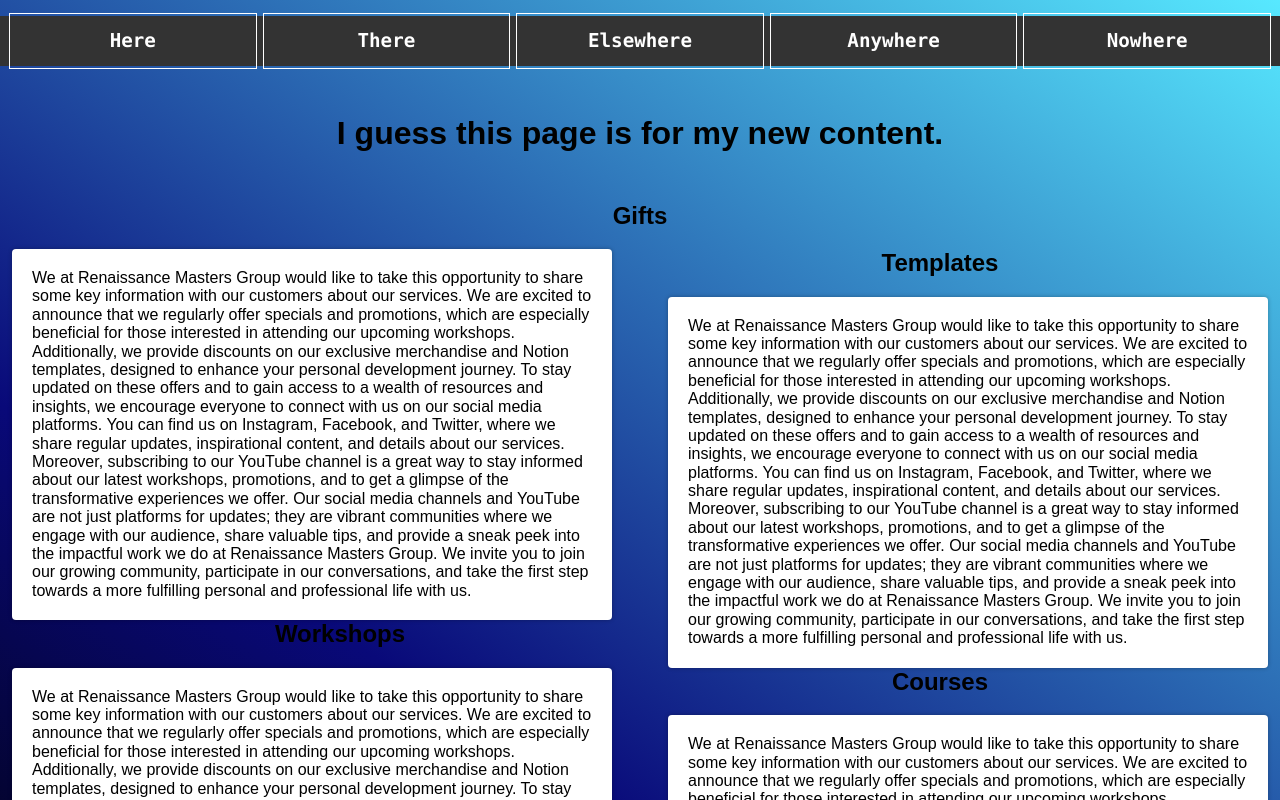
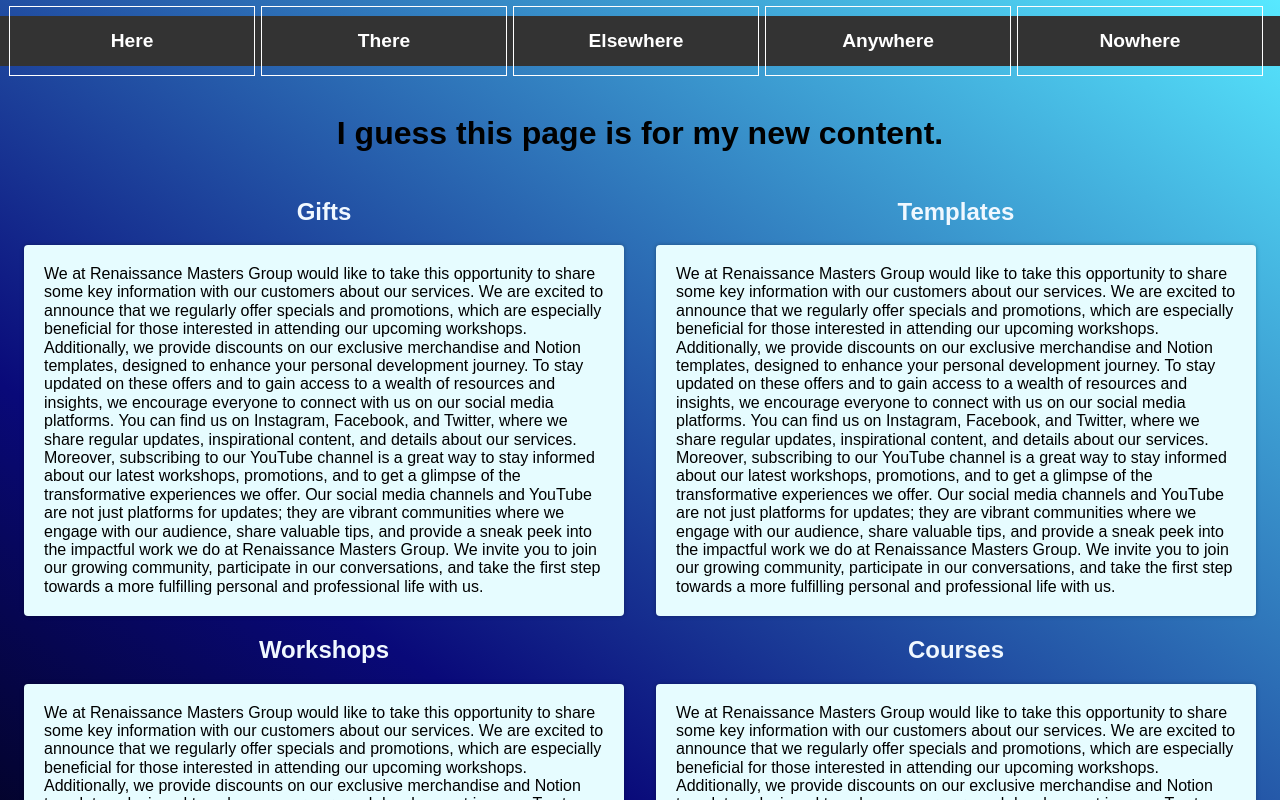
Before and after one commit to rjmoor/gnu-project, a React (Create React App) app in the folder spa1/: page / in a window 1280 px wide. Shown: the top 800 px of the page. Built offline with nearby package versions, Linux system fonts and the light colour scheme.

Commit message:
Card placement
Four cards

```diff
--- a/spa1/src/components/navigation/navigation.js
+++ b/spa1/src/components/navigation/navigation.js
@@ -3,21 +3,21 @@
 
 const Navigation = () => {
     return (
-        <div class="Navigation flex mv3">
-            <div class="outline w-25 pa3 mr2">
-            <code>Here</code>
+        <div className="Navigation flex mv3">
+            <div className="outline link w-25 pa1 mr2">
+            <p>Here</p>
             </div>
-            <div class="outline w-25 pa3 mr2">
-            <code>There</code>
+            <div class="outline w-25 pa1 mr2">
+            <p>There</p>
             </div>
-            <div class="outline w-25 pa3 mr2">
-            <code>Elsewhere</code>
+            <div class="outline w-25 pa1 mr2">
+            <p>Elsewhere</p>
             </div>
-            <div class="outline w-25 pa3 mr2">
-            <code>Anywhere</code>
+            <div class="outline w-25 pa1 mr2">
+            <p>Anywhere</p>
             </div>
-            <div class="outline w-25 pa3">
-            <code>Nowhere</code>
+            <div class="outline w-25 pa1 mr2">
+            <p>Nowhere</p>
             </div>
          </div>
     );
--- a/spa1/src/components/styles/Main.css
+++ b/spa1/src/components/styles/Main.css
@@ -1,10 +1,13 @@
 .Main {
-    background-color: #fff;
+    background-color: hwb(187 90% 0%);
     border-radius: 4px;
-    box-shadow: 0 0 4px rgba(0, 0, 0, 0.3);
+    box-shadow: 0 0 4px #0000004d;
     margin: 0 auto;
     max-width: 600px;
     padding: 20px;
     width: 100%;
     text-align: left;
     }
+.card-title {
+    color:aliceblue;
+}
--- a/spa1/src/components/views/main.js
+++ b/spa1/src/components/views/main.js
@@ -7,27 +7,33 @@
             <div className='pa1 pa1-ns'>
                 <h1>I guess this page is for my new content.</h1>
             </div>
-            <div className='pa1 pa1-ns'>
-                <h2> Gifts </h2>
-                <p className='Main fl'>
+            <div className='fl w-50'>
+                <h2 className='card-title'> Gifts </h2>
+                <p className='Main'>
                     We at Renaissance Masters Group would like to take this opportunity to share some key information with our customers about our services. We are excited to announce that we regularly offer specials and promotions, which are especially beneficial for those interested in attending our upcoming workshops. Additionally, we provide discounts on our exclusive merchandise and Notion templates, designed to enhance your personal development journey.
                     To stay updated on these offers and to gain access to a wealth of resources and insights, we encourage everyone to connect with us on our social media platforms. You can find us on Instagram, Facebook, and Twitter, where we share regular updates, inspirational content, and details about our services. Moreover, subscribing to our YouTube channel is a great way to stay informed about our latest workshops, promotions, and to get a glimpse of the transformative experiences we offer.
                     Our social media channels and YouTube are not just platforms for updates; they are vibrant communities where we engage with our audience, share valuable tips, and provide a sneak peek into the impactful work we do at Renaissance Masters Group. We invite you to join our growing community, participate in our conversations, and take the first step towards a more fulfilling personal and professional life with us.
                 </p>
-                <h2> Templates </h2>
-                <p className='Main fr'>
+            </div>
+            <div className='fl w-50'>
+                <h2 className='card-title'> Templates </h2>
+                <p className='Main'>
                     We at Renaissance Masters Group would like to take this opportunity to share some key information with our customers about our services. We are excited to announce that we regularly offer specials and promotions, which are especially beneficial for those interested in attending our upcoming workshops. Additionally, we provide discounts on our exclusive merchandise and Notion templates, designed to enhance your personal development journey.
                     To stay updated on these offers and to gain access to a wealth of resources and insights, we encourage everyone to connect with us on our social media platforms. You can find us on Instagram, Facebook, and Twitter, where we share regular updates, inspirational content, and details about our services. Moreover, subscribing to our YouTube channel is a great way to stay informed about our latest workshops, promotions, and to get a glimpse of the transformative experiences we offer.
                     Our social media channels and YouTube are not just platforms for updates; they are vibrant communities where we engage with our audience, share valuable tips, and provide a sneak peek into the impactful work we do at Renaissance Masters Group. We invite you to join our growing community, participate in our conversations, and take the first step towards a more fulfilling personal and professional life with us.
                 </p>
-                <h2> Workshops </h2>
-                <p className='Main fl'>
+            </div>
+            <div className='fl w-50'>
+                <h2 className='card-title'> Workshops </h2>
+                <p className='Main'>
                     We at Renaissance Masters Group would like to take this opportunity to share some key information with our customers about our services. We are excited to announce that we regularly offer specials and promotions, which are especially beneficial for those interested in attending our upcoming workshops. Additionally, we provide discounts on our exclusive merchandise and Notion templates, designed to enhance your personal development journey.
                     To stay updated on these offers and to gain access to a wealth of resources and insights, we encourage everyone to connect with us on our social media platforms. You can find us on Instagram, Facebook, and Twitter, where we share regular updates, inspirational content, and details about our services. Moreover, subscribing to our YouTube channel is a great way to stay informed about our latest workshops, promotions, and to get a glimpse of the transformative experiences we offer.
                     Our social media channels and YouTube are not just platforms for updates; they are vibrant communities where we engage with our audience, share valuable tips, and provide a sneak peek into the impactful work we do at Renaissance Masters Group. We invite you to join our growing community, participate in our conversations, and take the first step towards a more fulfilling personal and professional life with us.
                 </p>
-                <h2> Courses </h2>
-                <p className='Main fr'>
+            </div>
+            <div className='fl w-50'>
+                <h2 className='card-title'> Courses </h2>
+                <p className='Main'>
                     We at Renaissance Masters Group would like to take this opportunity to share some key information with our customers about our services. We are excited to announce that we regularly offer specials and promotions, which are especially beneficial for those interested in attending our upcoming workshops. Additionally, we provide discounts on our exclusive merchandise and Notion templates, designed to enhance your personal development journey.
                     To stay updated on these offers and to gain access to a wealth of resources and insights, we encourage everyone to connect with us on our social media platforms. You can find us on Instagram, Facebook, and Twitter, where we share regular updates, inspirational content, and details about our services. Moreover, subscribing to our YouTube channel is a great way to stay informed about our latest workshops, promotions, and to get a glimpse of the transformative experiences we offer.
                     Our social media channels and YouTube are not just platforms for updates; they are vibrant communities where we engage with our audience, share valuable tips, and provide a sneak peek into the impactful work we do at Renaissance Masters Group. We invite you to join our growing community, participate in our conversations, and take the first step towards a more fulfilling personal and professional life with us.
```
